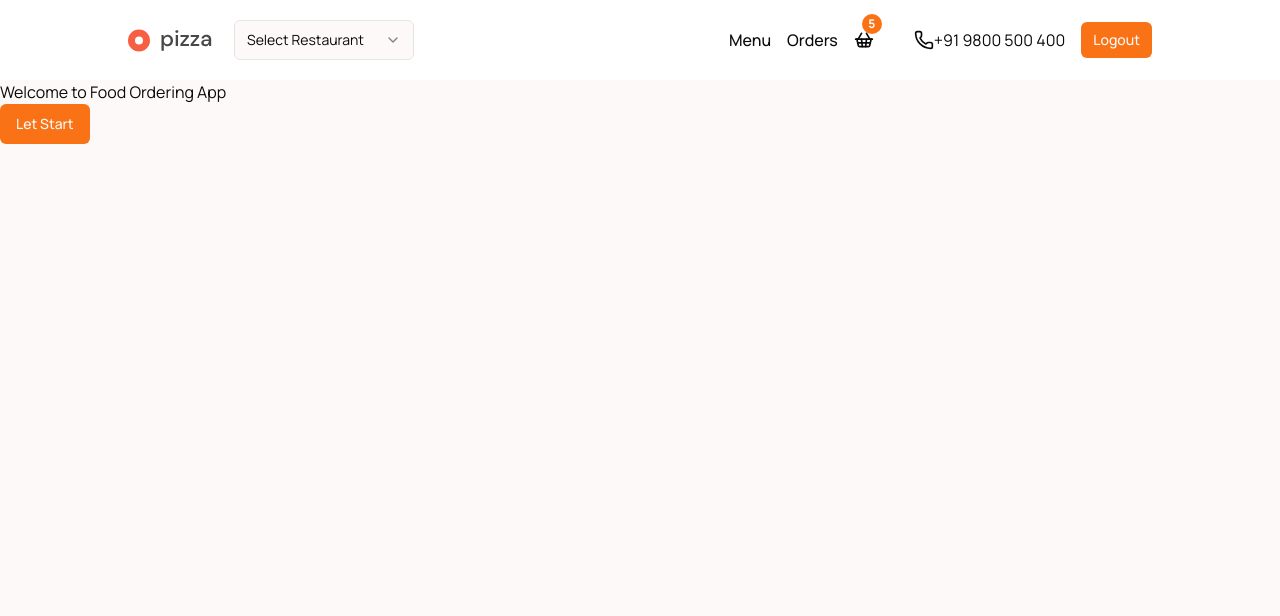
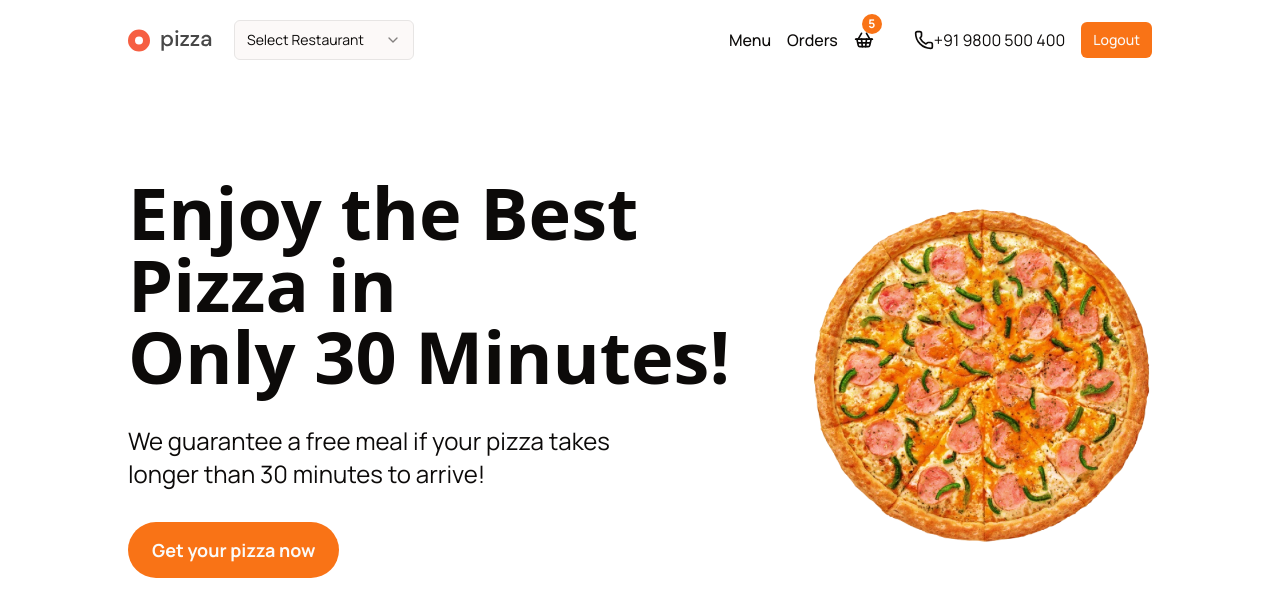
Before and after one commit to MohitCode17/mernspace-c-client, a Next.js app: page / in a window 1280 px wide. Shown: the top 616 px of the page. Built offline with nearby package versions, Linux system fonts and the light colour scheme.

Commit message:
add hero section

```diff
--- a/src/app/(home)/page.tsx
+++ b/src/app/(home)/page.tsx
@@ -1,10 +1,31 @@
 import { Button } from "@/components/ui/button";
+import Image from "next/image";
 
 export default function Home() {
   return (
-    <div>
-      <h1>Welcome to Food Ordering App</h1>
-      <Button>Let Start</Button>
-    </div>
+    <section className="bg-white">
+      <div className="container flex items-center justify-between py-24">
+        <div>
+          <h1 className="text-7xl font-black font-sans">
+            Enjoy the Best Pizza in <br /> <span>Only 30 Minutes!</span>
+          </h1>
+          <p className="text-2xl mt-8 max-w-lg leading-snug">
+            We guarantee a free meal if your pizza takes longer than 30 minutes
+            to arrive!
+          </p>
+          <Button className="mt-8 text-lg rounded-full py-7 px-6 font-bold">
+            Get your pizza now
+          </Button>
+        </div>
+        <div>
+          <Image
+            alt="pizza-main"
+            src={"/pizza-main.png"}
+            width={400}
+            height={400}
+          />
+        </div>
+      </div>
+    </section>
   );
 }
```
Also changed, not shown: public/pizza-main.png (added).
